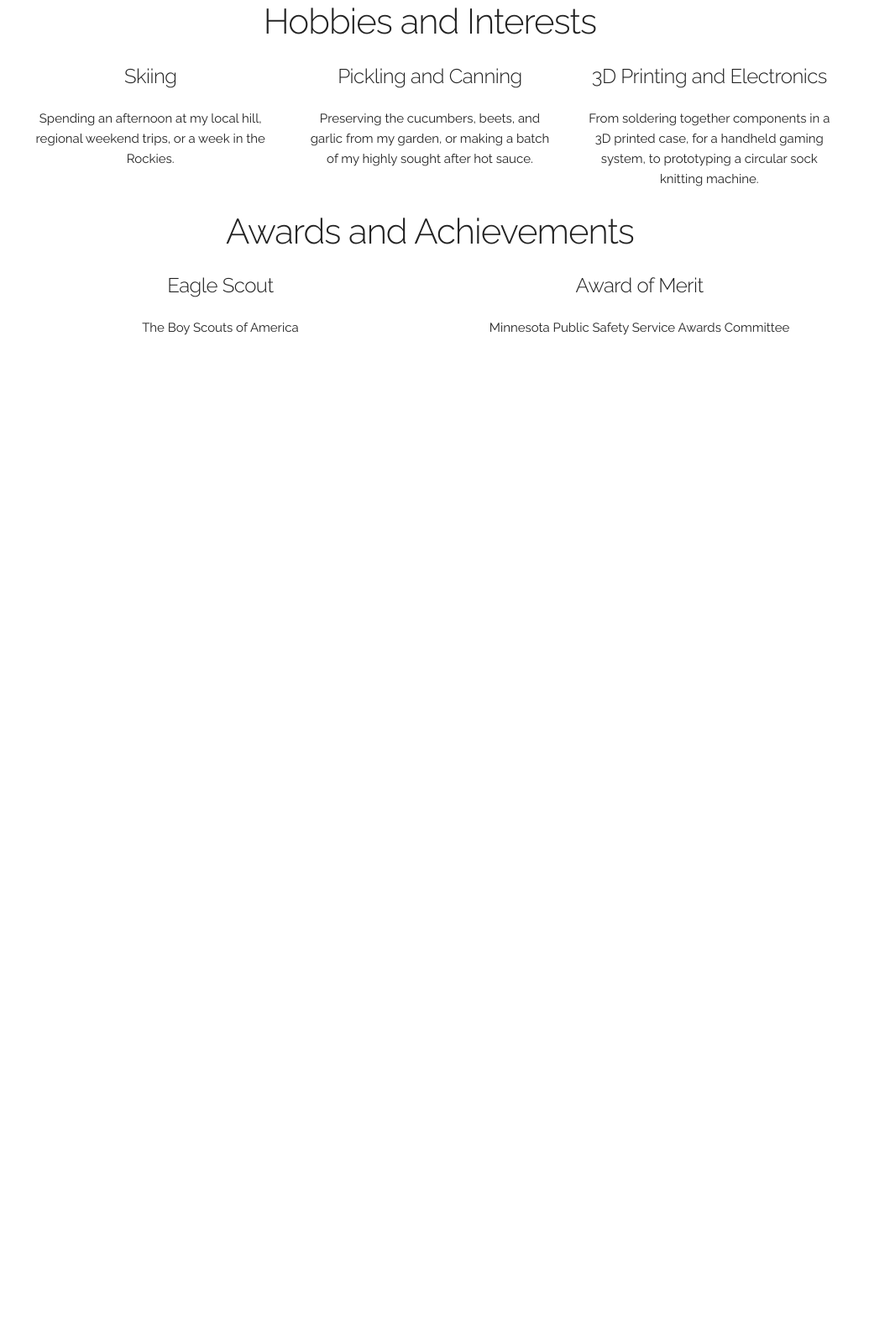
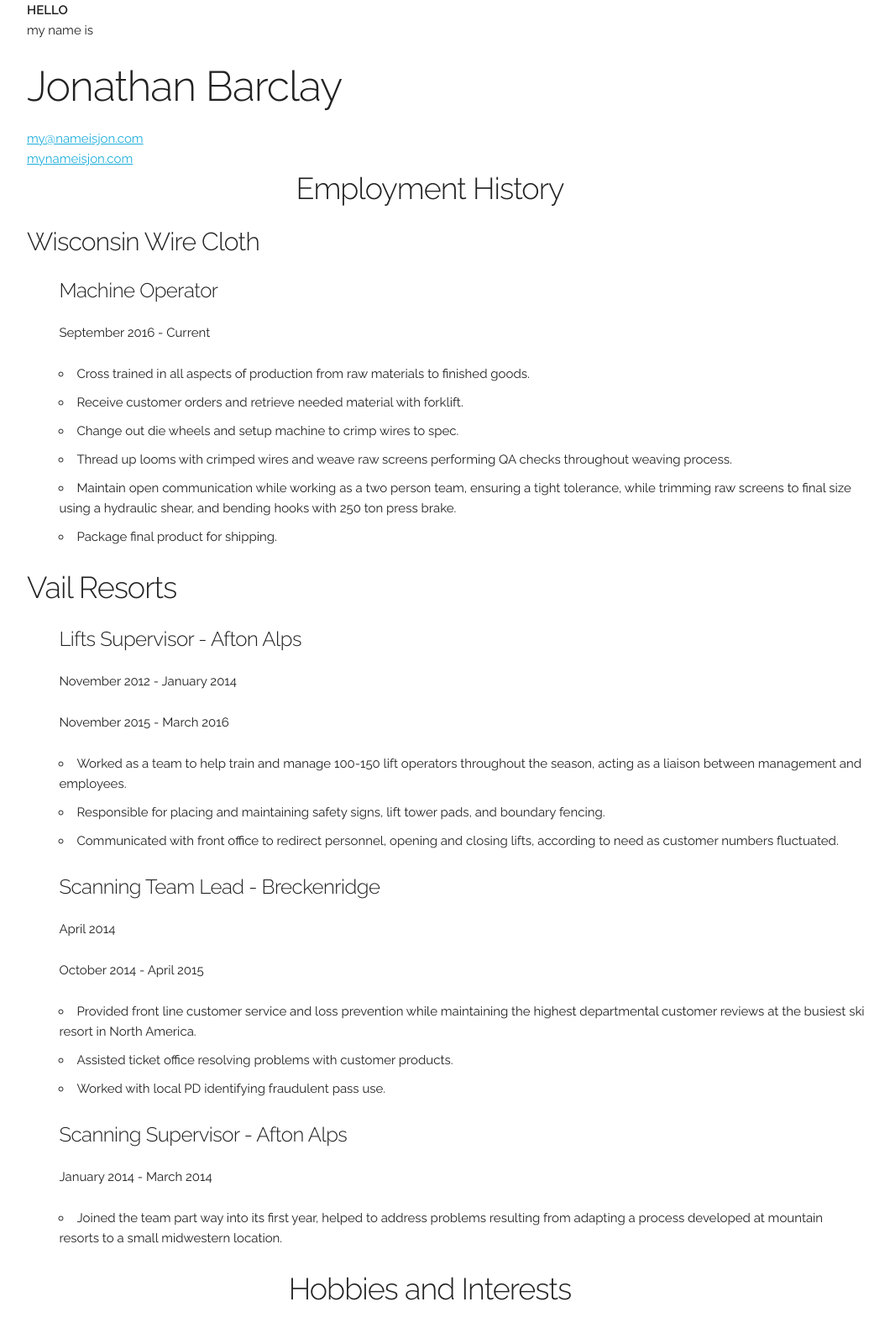
Before and after one commit to jtbarclay/jtbarclay.github.io, a plain HTML site: page index.html in a window 1280 px wide. Shown: the top 1581 px of the page at 84% size, without its empty margins (128-1188 px from the left). Before the commit the page ends 800 px from the top, so only its background shows below. Drawn offline with Linux system fonts and the light colour scheme.

Commit message:
added employment history
also some class changes

```diff
--- a/index.html
+++ b/index.html
@@ -26,14 +26,154 @@
 
 </head>
 <body>
-	<!-- Hobbies section 3 wide -->
-	<div class="section hobbies">
+
+	<!-- header -->
+	<div class="section hellomyname">
 		<div class="container">
 			<div class="row">
-				<div class="resume-section">
-					<h2>Hobbies and Interests</h2>
+				<div class="hello">
+					<b>HELLO</b>
 				</div>
 			</div>
+			<div class="row">
+				<div class="myname">
+					<p>my name is</p>
+				</div>
+			</div>
+		</div>
+	</div>
+
+	<div class="section">
+		<div class="container name">
+			<div class="row">
+				<h1>Jonathan Barclay</h1>
+				<a href="mailto:my@nameisjon.com">my@nameisjon.com</a><br>
+				<a href="https://mynameisjon.com">mynameisjon.com</a>
+			</div>
+		</div>
+	</div>
+
+	<!-- Employment section -->
+	<div class="section">
+		<div class="container employment">
+			<!-- header -->
+			<div class="row">
+				<div class="resume-section">
+					<h3>Employment History</h3>
+				</div>
+			</div>
+			<!-- content -->
+			<div class="row">
+				<div class="job-company">
+					<h4>Wisconsin Wire Cloth</h4>
+				</div>
+			</div>
+			<div class="row">
+				<!-- using columns to indent sections working as intended -->
+				<div class="one column"></div>
+				<div class="eleven column">
+					<h5 class="job-title">Machine Operator</h5>
+					<p>September 2016 - Current</p>
+				</div>
+			</div>
+			<div class="row">
+				<!-- not working -->
+				<div class="two column"></div>
+				<div class="ten column">
+					<div class="job-description">
+						<ul>
+							<li>Cross trained in all aspects of production from raw materials to finished goods.</li>
+							<li>Receive customer orders and retrieve needed material with forklift.</li>
+							<li>Change out die wheels and setup machine to crimp wires to spec.</li>
+							<li>Thread up looms with crimped wires and weave raw screens performing QA checks throughout weaving process.</li>
+							<li>Maintain open communication while working as a two person team, ensuring a tight tolerance, while trimming raw screens to final size using a hydraulic shear, and bending hooks with 250 ton press brake.</li>
+							<li>Package final product for shipping.</li>
+						</ul>
+					</div>
+				</div>
+			</div>
+
+			<div class="row">
+				<div class="job-company">
+					<h3>Vail Resorts</h3>
+				</div>
+			</div>
+			<div class="row">
+				<!-- using columns to indent sections working as intended -->
+				<div class="one column"></div>
+				<div class="eleven column">
+					<h5 class="job-title">Lifts Supervisor - Afton Alps</h5>
+					<p>November 2012 - January 2014</p>
+					<p>November 2015 - March 2016</p>
+				</div>
+			</div>
+			<div class="row">
+				<!-- not working -->
+				<div class="two column"></div>
+				<div class="ten column">
+					<div class="job-description">
+						<ul>
+							<li>Worked as a team to help train and manage 100-150 lift operators throughout the season, acting as a liaison between management and employees.</li>
+							<li>Responsible for placing and maintaining safety signs, lift tower pads, and boundary fencing.</li>
+							<li>Communicated with front office to redirect personnel, opening and closing lifts, according to need as customer numbers fluctuated.</li>
+						</ul>
+					</div>
+				</div>
+			</div>
+			<div class="row">
+				<!-- using columns to indent sections working as intended -->
+				<div class="one column"></div>
+				<div class="eleven column">
+					<h5 class="job-title">Scanning Team Lead - Breckenridge</h5>
+					<p>April 2014</p>
+					<p>October 2014 - April 2015</p>
+				</div>
+			</div>
+			<div class="row">
+				<!-- not working -->
+				<div class="two column"></div>
+				<div class="ten column">
+					<div class="job-description">
+						<ul>
+							<li>Provided front line customer service and loss prevention while maintaining the highest departmental customer reviews at the busiest ski resort in North America.</li>
+							<li>Assisted ticket office resolving problems with customer products.</li>
+							<li>Worked with local PD identifying fraudulent pass use.</li>
+						</ul>
+					</div>
+				</div>
+			</div>
+			<div class="row">
+				<!-- using columns to indent sections working as intended -->
+				<div class="one column"></div>
+				<div class="eleven column">
+					<h5 class="job-title">Scanning Supervisor - Afton Alps</h5>
+					<p>January 2014 - March 2014</p>
+				</div>
+			</div>
+			<div class="row">
+				<!-- not working -->
+				<div class="two column"></div>
+				<div class="ten column">
+					<div class="job-description">
+						<ul>
+							<li>Joined the team part way into its first year, helped to address problems resulting from adapting a process developed at mountain resorts to a small midwestern location.</li>
+						</ul>
+					</div>
+				</div>
+			</div>
+		</div>
+	</div>
+
+	<!-- Hobbies section 3 wide -->
+	<div class="section">
+		<div class="container hobbies">
+			<!-- header -->
+			<div class="row">
+				<div class="resume-section">
+					<h3>Hobbies and Interests</h3>
+				</div>
+			</div>
+			<!-- content -->
 			<div class="row">
 				<div class="one-third column hobby">
 					<h5 class="hobbies-heading">Skiing</h5>
@@ -52,13 +192,15 @@
 	</div>
 
 	<!-- Awards section 2 wide -->
-	<div class="section awards">
-		<div class="container">
+	<div class="section">
+		<div class="container awards">
+			<!-- header -->
 			<div class="row">
 				<div class="resume-section">
-					<h2>Awards and Achievements</h2>
+					<h3>Awards and Achievements</h3>
 				</div>
 			</div>
+			<!-- content -->
 			<div class="row">
 				<div class="one-half column award">
 					<h5 class="awards-heading">Eagle Scout</h5>
```
